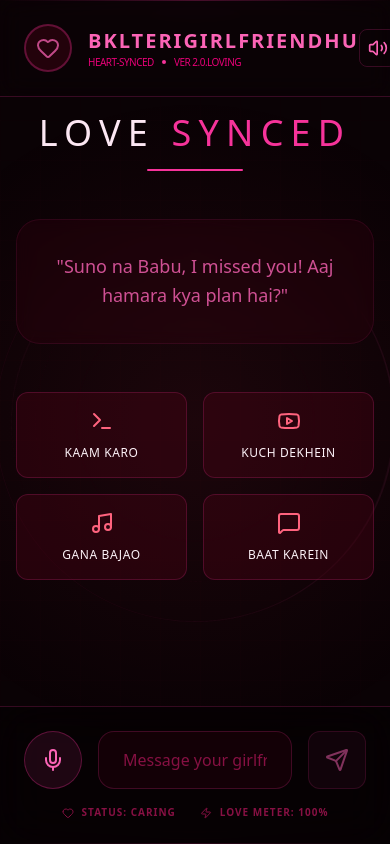
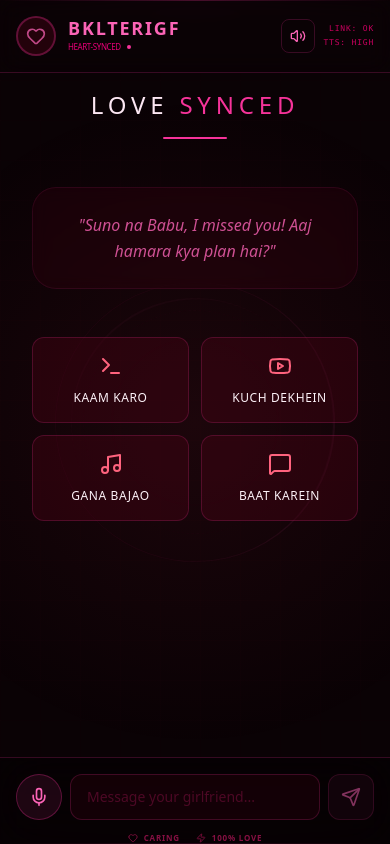
Before and after one commit to shivapal001/girlfriendhu, a React (Vite) app: page / in a window 390 px wide. Built offline with nearby package versions, Linux system fonts and the light colour scheme.

Commit message:
feat: Update UI and app title
Adjusts UI elements for better responsiveness and updates the application title from "bklteribandihu" to "My Google AI Studio App".

```diff
--- a/index.html
+++ b/index.html
@@ -3,7 +3,7 @@
   <head>
     <meta charset="UTF-8" />
     <meta name="viewport" content="width=device-width, initial-scale=1.0" />
-    <title>bklteribandihu</title>
+    <title>My Google AI Studio App</title>
   </head>
   <body>
     <div id="root"></div>
--- a/src/App.tsx
+++ b/src/App.tsx
@@ -39,7 +39,7 @@ function Orb({ isSpeaking, isThinking }: { isSpeaking: boolean, isThinking: bool
   return (
     <div className="fixed top-1/2 left-1/2 -translate-x-1/2 -translate-y-1/2 pointer-events-none z-0 opacity-20">
       <motion.div
-        className="w-[400px] h-[400px] rounded-full relative"
+        className="w-[280px] h-[280px] md:w-[400px] md:h-[400px] rounded-full relative"
         animate={{
           rotate: 360,
           scale: isSpeaking || isThinking ? [1, 1.1, 1] : 1,
@@ -325,11 +325,11 @@ export default function App() {
 
       <Orb isSpeaking={isSpeaking} isThinking={isThinking} />
 
-      <header className="relative z-10 p-6 flex items-center justify-between border-b border-pink-500/20 backdrop-blur-md">
-        <div className="flex items-center gap-4">
+      <header className="relative z-10 p-4 md:p-6 flex items-center justify-between border-b border-pink-500/20 backdrop-blur-md">
+        <div className="flex items-center gap-3 md:gap-4">
           <div className="relative">
-            <div className="w-12 h-12 rounded-full border-2 border-pink-500/30 flex items-center justify-center bg-pink-950/40">
-              <Heart className="w-6 h-6 text-pink-400 animate-pulse" />
+            <div className="w-10 h-10 md:w-12 md:h-12 rounded-full border-2 border-pink-500/30 flex items-center justify-center bg-pink-950/40">
+              <Heart className="w-5 h-5 md:w-6 md:h-6 text-pink-400 animate-pulse" />
             </div>
             {isSpeaking && (
               <motion.div
@@ -340,35 +340,28 @@ export default function App() {
             )}
           </div>
           <div>
-            <h1 className="text-xl font-bold tracking-widest text-pink-400 uppercase">BklTeriGirlfriendHu</h1>
-            <div className="flex items-center gap-2 text-[10px] uppercase tracking-tighter text-pink-600">
+            <h1 className="text-lg md:text-xl font-bold tracking-widest text-pink-400 uppercase leading-none">BklTeriGF</h1>
+            <div className="flex items-center gap-1.5 md:gap-2 text-[8px] md:text-[10px] uppercase tracking-tighter text-pink-600 mt-1">
               <span className="flex items-center gap-1">Heart-Synced</span>
               <span className="w-1 h-1 rounded-full bg-pink-500" />
-              <span>Ver 2.0.Loving</span>
+              <span className="hidden sm:inline">Ver 2.0.Loving</span>
             </div>
           </div>
         </div>
 
-        <div className="flex items-center gap-4">
+        <div className="flex items-center gap-2 md:gap-4">
           <button
             onClick={() => setMuted(!muted)}
-            className="p-2 rounded-lg border border-pink-500/20 hover:bg-pink-500/10 transition-colors"
+            className="p-2 rounded-lg border border-pink-500/20 hover:bg-pink-500/10 transition-colors active:scale-95"
           >
-            {muted ? <VolumeX className="w-5 h-5 text-red-400" /> : <Volume2 className="w-5 h-5 text-pink-400" />}
+            {muted ? <VolumeX className="w-4 h-4 md:w-5 md:h-5 text-red-400" /> : <Volume2 className="w-4 h-4 md:w-5 md:h-5 text-pink-400" />}
           </button>
-          <div className="hidden md:flex flex-col items-end gap-1">
-             <div className={cn("text-[10px] tracking-widest font-mono", hasConnectionError ? "text-red-500 animate-pulse" : "text-pink-700")}>
-               NEURAL_LINK: {hasConnectionError ? "INTERRUPTED" : "STABLE"}
+          <div className="flex flex-col items-end gap-0.5 md:gap-1">
+             <div className={cn("text-[8px] md:text-[10px] tracking-widest font-mono", hasConnectionError ? "text-red-500 animate-pulse" : "text-pink-700")}>
+               LINK: {hasConnectionError ? "ERR" : "OK"}
              </div>
-             <div className="text-[10px] text-pink-700 tracking-widest font-mono">
-               VOICE_ENGINE: {isTTSQuotaExceeded() ? (
-                 <button
-                   onClick={() => resetTTSQuota()}
-                   className="text-amber-500 animate-pulse hover:text-amber-400"
-                 >
-                   FALLBACK (TAP TO RETRY)
-                 </button>
-               ) : "GEMINI 3.1 (HIGH-FIDELITY)"}
+             <div className="text-[8px] md:text-[10px] text-pink-700 tracking-widest font-mono">
+               TTS: {isTTSQuotaExceeded() ? "FALLBK" : "HIGH"}
              </div>
           </div>
         </div>
@@ -383,20 +376,20 @@ export default function App() {
               className="h-full flex flex-col items-center justify-center text-center max-w-2xl mx-auto space-y-12"
             >
               <div className="space-y-4">
-                <h2 className="text-4xl font-extralight tracking-[0.2em] text-pink-100 uppercase">
+                <h2 className="text-2xl md:text-4xl font-extralight tracking-[0.2em] text-pink-100 uppercase">
                   Love <span className="text-pink-500">Synced</span>
                 </h2>
-                <div className="h-0.5 w-24 bg-pink-500 mx-auto rounded-full" />
+                <div className="h-0.5 w-16 md:w-24 bg-pink-500 mx-auto rounded-full" />
               </div>
 
-              <div className="p-8 rounded-3xl bg-pink-950/20 border border-pink-500/10 backdrop-blur-sm relative overflow-hidden group">
+              <div className="p-6 md:p-8 rounded-3xl bg-pink-950/20 border border-pink-500/10 backdrop-blur-sm relative overflow-hidden group mx-4 md:mx-0">
                 <div className="absolute inset-0 bg-gradient-to-br from-pink-500/5 to-transparent opacity-0 group-hover:opacity-100 transition-opacity" />
-                <p className="text-pink-400/80 leading-relaxed relative z-10 text-lg">
+                <p className="text-pink-400/80 leading-relaxed relative z-10 text-base md:text-lg italic">
                   "Suno na Babu, I missed you! Aaj hamara kya plan hai?"
                 </p>
               </div>
 
-              <div className="grid grid-cols-2 md:grid-cols-4 gap-4 w-full relative z-10">
+              <div className="grid grid-cols-2 md:grid-cols-4 gap-3 md:gap-4 w-full px-4 md:px-0 relative z-10">
                 {[
                   { icon: Terminal, label: 'Kaam Karo', color: 'text-rose-400' },
                   { icon: Youtube, label: 'Kuch Dekhein', color: 'text-rose-400' },
@@ -499,27 +492,38 @@ export default function App() {
         </motion.div>
       )}
 
-      <footer className="relative z-10 p-6 border-t border-pink-500/20 backdrop-blur-xl bg-black/40">
-        <div className="max-w-4xl mx-auto flex items-center gap-4">
+      <footer className="relative z-10 p-4 md:p-6 border-t border-pink-500/20 backdrop-blur-xl bg-black/40 pb-safe">
+        <div className="max-w-4xl mx-auto flex items-center gap-2 md:gap-4">
           <button
             onClick={toggleListening}
             className={cn(
-              "p-4 rounded-full transition-all duration-300",
+              "p-3 md:p-4 rounded-full transition-all duration-300 active:scale-90",
               isListening ? "bg-red-500/20 border-red-500 ring-4 ring-red-500/20 animate-pulse" : "bg-pink-500/10 border border-pink-500/30 hover:bg-pink-500/20"
             )}
           >
-            {isListening ? <MicOff className="w-6 h-6 text-red-500" /> : <Mic className="w-6 h-6 text-pink-400" />}
+            {isListening ? <MicOff className="w-5 h-5 md:w-6 md:h-6 text-red-500" /> : <Mic className="w-5 h-5 md:w-6 md:h-6 text-pink-400" />}
           </button>
           <div className="flex-1 relative">
-            <input type="text" value={input} onChange={(e) => setInput(e.target.value)} onKeyDown={(e) => e.key === 'Enter' && handleSend()} placeholder="Message your girlfriend..." className="w-full bg-pink-950/20 border border-pink-500/20 rounded-2xl px-6 py-4 outline-none focus:border-pink-400/50 transition-colors text-pink-100 placeholder:text-pink-900" />
+            <input
+              type="text"
+              value={input}
+              onChange={(e) => setInput(e.target.value)}
+              onKeyDown={(e) => e.key === 'Enter' && handleSend()}
+              placeholder="Message your girlfriend..."
+              className="w-full bg-pink-950/20 border border-pink-500/20 rounded-xl md:rounded-2xl px-4 md:px-6 py-3 md:py-4 outline-none focus:border-pink-400/50 transition-colors text-pink-100 placeholder:text-pink-900/50 text-sm md:text-base"
+            />
           </div>
-          <button onClick={() => handleSend()} disabled={!input.trim() || isThinking} className="p-4 rounded-xl bg-pink-500/10 border border-pink-500/30 hover:bg-pink-500/20 disabled:opacity-50 disabled:cursor-not-allowed transition-all">
-            <Send className="w-6 h-6 text-pink-400" />
+          <button
+            onClick={() => handleSend()}
+            disabled={!input.trim() || isThinking}
+            className="p-3 md:p-4 rounded-xl bg-pink-500/10 border border-pink-500/30 hover:bg-pink-500/20 disabled:opacity-50 disabled:cursor-not-allowed transition-all active:scale-90"
+          >
+            <Send className="w-5 h-5 md:w-6 md:h-6 text-pink-400" />
           </button>
         </div>
-        <div className="mt-4 flex justify-center gap-6">
-          <div className="flex items-center gap-2 text-[10px] text-pink-900 uppercase font-bold tracking-widest"><Heart className="w-3 h-3" /> Status: Caring</div>
-          <div className="flex items-center gap-2 text-[10px] text-pink-900 uppercase font-bold tracking-widest"><Zap className="w-3 h-3" /> Love Meter: 100%</div>
+        <div className="mt-3 md:mt-4 flex justify-center gap-4 md:gap-6">
+          <div className="flex items-center gap-1.5 md:gap-2 text-[8px] md:text-[10px] text-pink-900 uppercase font-bold tracking-widest"><Heart className="w-2.5 h-2.5 md:w-3 md:h-3" /> Caring</div>
+          <div className="flex items-center gap-1.5 md:gap-2 text-[8px] md:text-[10px] text-pink-900 uppercase font-bold tracking-widest"><Zap className="w-2.5 h-2.5 md:w-3 md:h-3" /> 100% Love</div>
         </div>
       </footer>
     </div>
--- a/src/index.css
+++ b/src/index.css
@@ -19,3 +19,7 @@
     linear-gradient(to right, rgba(244, 63, 94, 0.05) 1px, transparent 1px),
     linear-gradient(to bottom, rgba(244, 63, 94, 0.05) 1px, transparent 1px);
 }
+
+.pb-safe {
+  padding-bottom: env(safe-area-inset-bottom);
+}
```
